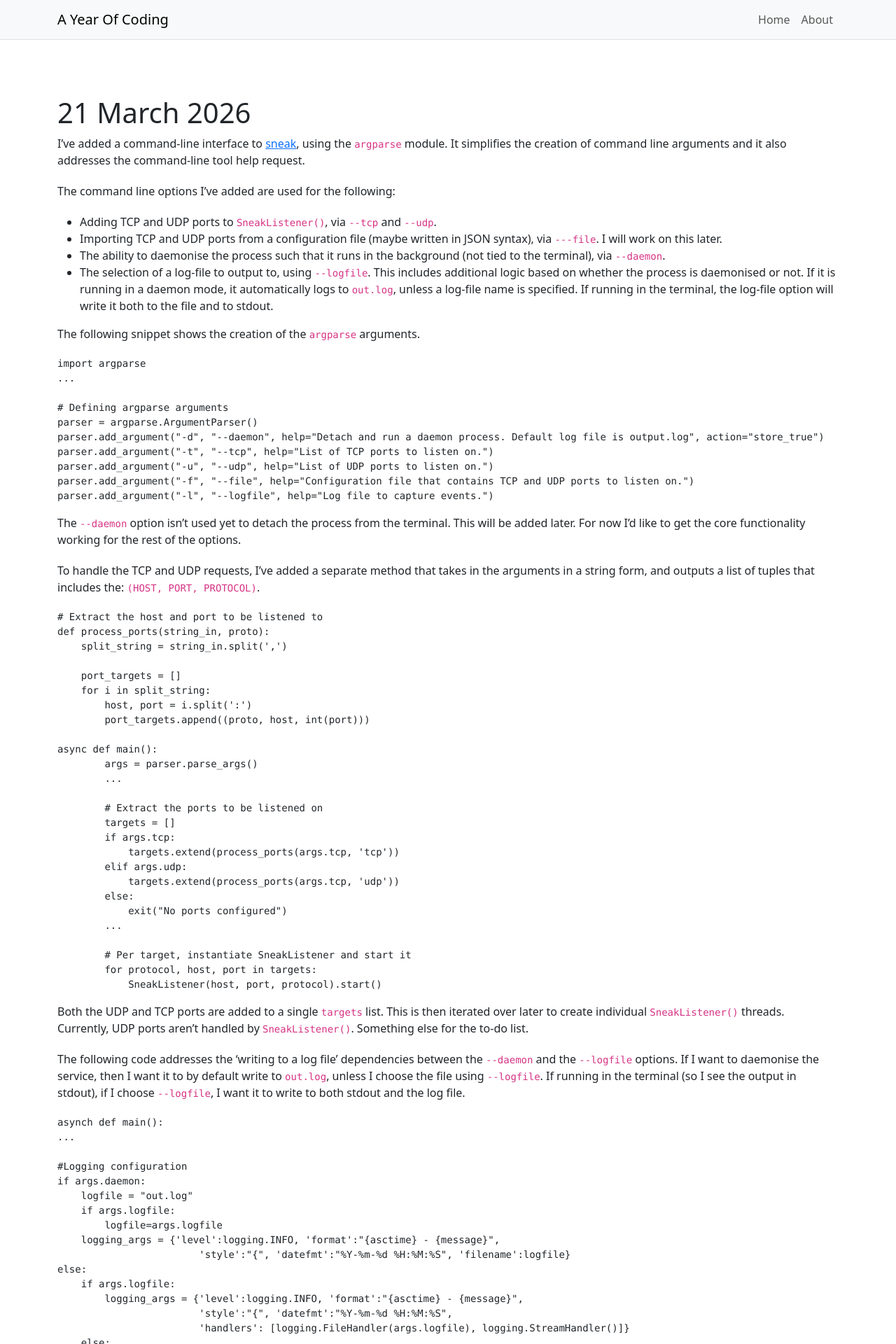
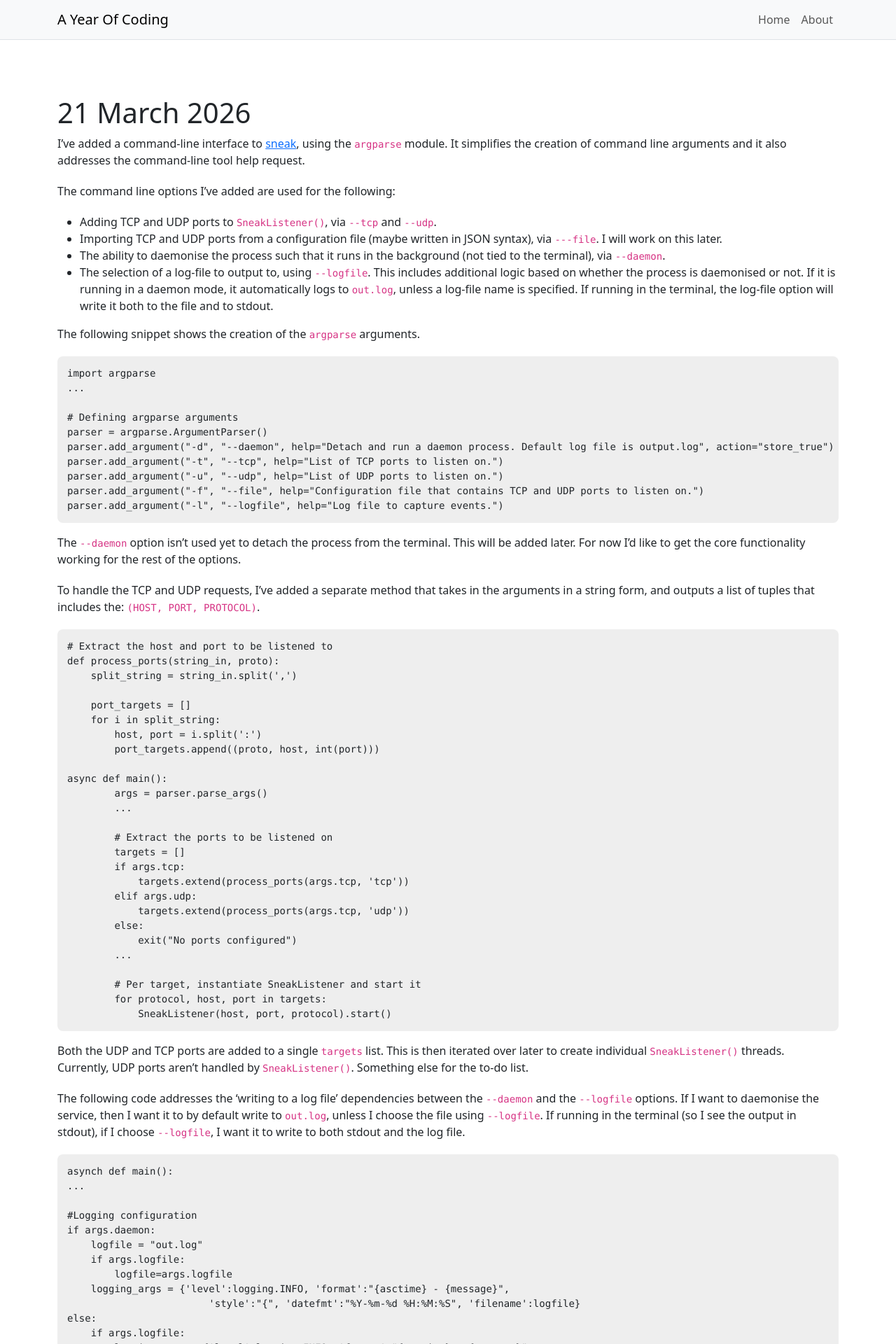
Before and after one commit to AnnualChallenge/annualchallenge.github.io, a Jekyll site: the page built from index.md, in a window 1280 px wide. Shown: the top 1920 px of the page at 70% size. Built offline with Jekyll 4.4.1, drawn with Linux system fonts in a browser that asks for light colours; our own code applies the rules of GitHub Pages for plain Markdown files.

Commit message:
Adding a background colour to the code 'pre' blocks to make it look a little tidier.

```diff
--- a/assets/css/custom.css
+++ b/assets/css/custom.css
@@ -11,3 +11,9 @@ main h3 {
 main p {
   margin-bottom: 1.25rem;
 }
+pre {
+  background-color: #EEEEEE; /* dark background */
+  padding: 1em;
+  border-radius: 8px;
+  overflow-x: auto;
+}
```
